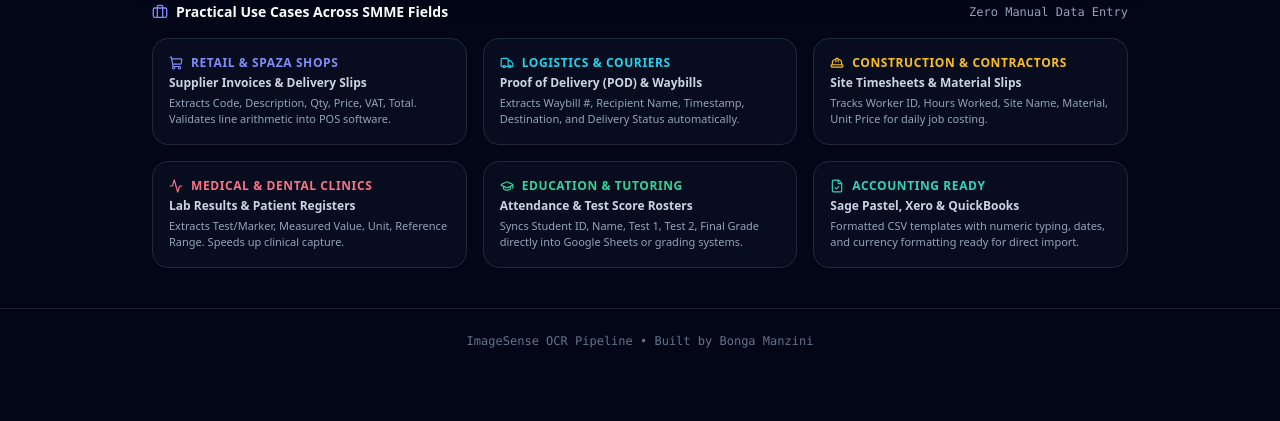
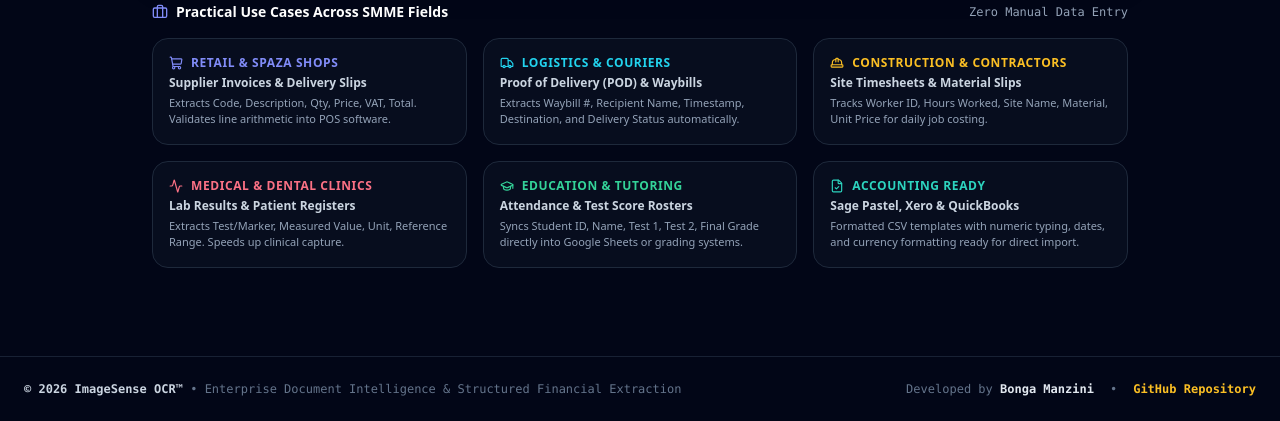
Before and after one commit to BongaManzini/imagesense-ocr, a Flask app: page / in a window 1280 px wide. Shown: the part 920-1341 px from the top of the page. Before the commit the page ends 1268 px from the top, so only its background shows below. Run offline with Flask 3, Linux system fonts and the light colour scheme; some libraries are stand-ins or nearby versions.

```diff
--- a/templates/index.html
+++ b/templates/index.html
@@ -252,8 +252,18 @@
     </div>
   </main>
 
-  <footer class="border-t border-slate-800/80 py-6 text-center text-xs text-slate-500 font-mono">
-    ImageSense OCR Pipeline • Built by Bonga Manzini
+  <!-- Business First Enterprise Footer -->
+  <footer class="mt-12 border-t border-slate-800/80 py-6 px-6 font-mono text-xs text-slate-500">
+    <div class="max-w-7xl mx-auto flex flex-col sm:flex-row items-center justify-between gap-4">
+      <div>
+        <strong class="text-slate-300">&copy; 2026 ImageSense OCR&trade;</strong> &bull; Enterprise Document Intelligence &amp; Structured Financial Extraction
+      </div>
+      <div class="flex items-center gap-4">
+        <span>Developed by <strong class="text-slate-200">Bonga Manzini</strong></span>
+        <span>&bull;</span>
+        <a href="https://github.com/BongaManzini/imagesense-ocr" target="_blank" rel="noopener noreferrer" class="text-amber-400 hover:text-amber-300 font-bold transition-colors">GitHub Repository</a>
+      </div>
+    </div>
   </footer>
 
   <script>
```
Also changed, not shown: templates/result.html (+12 -2 lines).
